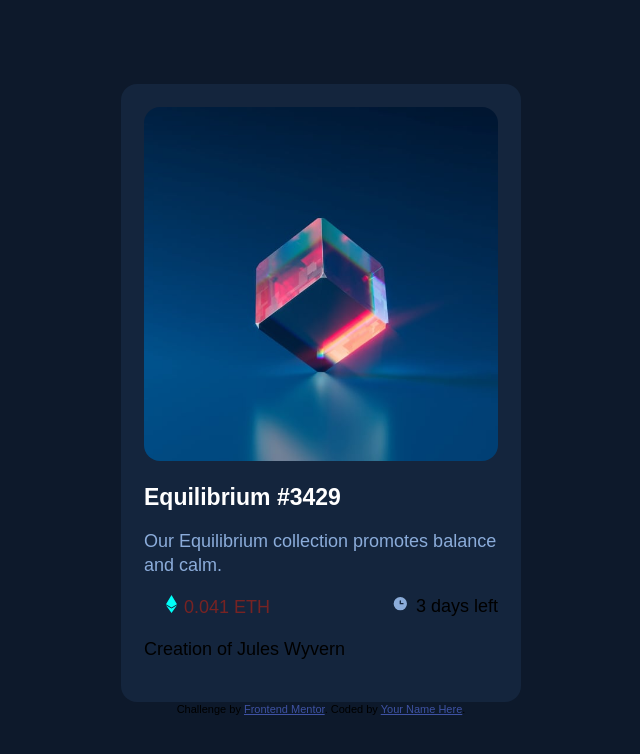
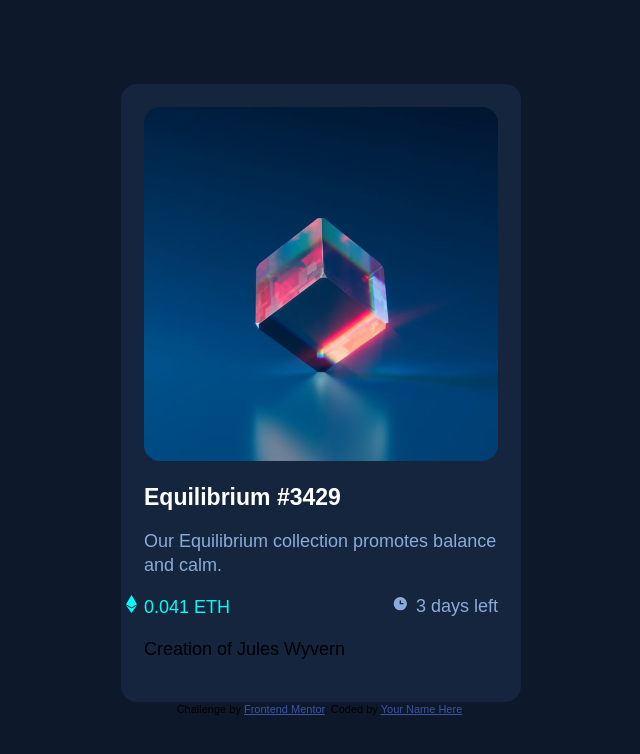
Before and after one commit to pojerm/nft-preview-card-component-main, a website built with Parcel: page index.html in a window 1280 px wide. Shown: the whole page, without its empty margins (319-959 px from the left). Built offline with nearby package versions, Linux system fonts and the light colour scheme; a web font is replaced by a local one.

Commit message:
popravio sam poziciju statsa trebalo je maknut padding sa ul eleementa

```diff
--- a/src/scss/card.scss
+++ b/src/scss/card.scss
@@ -15,22 +15,24 @@
   }
   &__text {
     color: $soft-blue;
-
   }
   &__stats {
     display: flex;
     justify-content: space-between;
+    font-size: 1.8rem;
+    // da se makne ovaj pomak e desno
+    //nisam ni znao da ul ima padding xD
+    padding: 0;
     &--1 {
-            color: rgb(119, 35, 35);
-            list-style-image: url('../../images/icon-ethereum.svg');
+        color: $cyan;
+      list-style-image: url("../../images/icon-ethereum.svg");
     }
     &--2 {
-    list-style-image: url('../../images/icon-clock.svg');
-
+        color: $soft-blue;
+        list-style-image: url("../../images/icon-clock.svg");
     }
   }
   &__author {
-
   }
 }
 
```
Also changed, not shown: 3 other files. Lines whose indentation alone changed are shown as unchanged.
